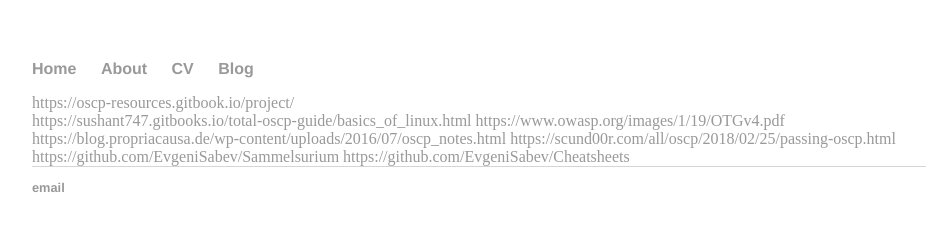
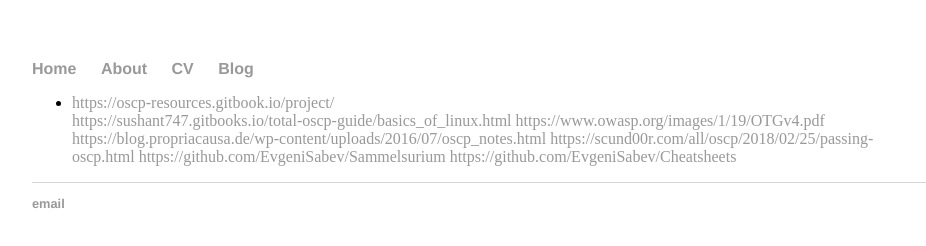
Before and after one commit to EvgeniSabev/EvgeniSabev.github.io, a plain HTML site: page index.html in a window 1280 px wide. Shown: the whole page, without its empty margins (160-1086 px from the left). Drawn offline with Linux system fonts and the light colour scheme.

Commit message:
Update index.html

```diff
--- a/index.html
+++ b/index.html
@@ -16,13 +16,15 @@
 		</nav>
 		<div class="container">
     		<div class="blurb">
-        			<a href="https://oscp-resources.gitbook.io/project/">https://oscp-resources.gitbook.io/project/</a><br/>
+		<ul>
+        			<li><a href="https://oscp-resources.gitbook.io/project/">https://oscp-resources.gitbook.io/project/</a></li>
 				<a href="https://sushant747.gitbooks.io/total-oscp-guide/basics_of_linux.html">https://sushant747.gitbooks.io/total-oscp-guide/basics_of_linux.html</a>
 				<a href="https://www.owasp.org/images/1/19/OTGv4.pdf">https://www.owasp.org/images/1/19/OTGv4.pdf</a>
 				<a href="https://blog.propriacausa.de/wp-content/uploads/2016/07/oscp_notes.html">https://blog.propriacausa.de/wp-content/uploads/2016/07/oscp_notes.html</a>
 				<a href="https://scund00r.com/all/oscp/2018/02/25/passing-oscp.html">https://scund00r.com/all/oscp/2018/02/25/passing-oscp.html</a>
 				<a href="https://github.com/EvgeniSabev/Sammelsurium">https://github.com/EvgeniSabev/Sammelsurium</a>
 				<a href="https://github.com/EvgeniSabev/Cheatsheets">https://github.com/EvgeniSabev/Cheatsheets</a>
+		</ul>
     		</div><!-- /.blurb -->
 		</div><!-- /.container -->
 		<footer>
```
